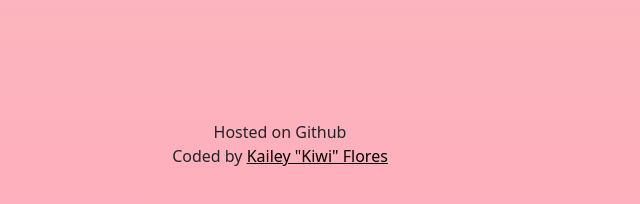
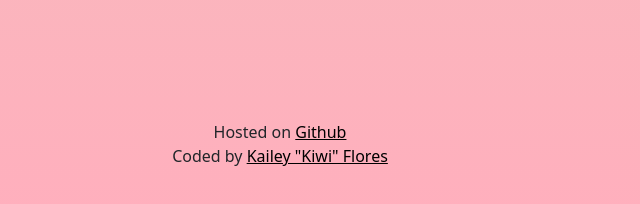
Before and after one commit to kiweeherman/Kiwi-Portfolio, a plain HTML site: page index.html in a window 1280 px wide. Shown: the part 2902-3106 px from the top of the page, 360-1000 px from the left. Drawn offline with nearby package versions, Linux system fonts and the light colour scheme.

Commit message:
Adding Github Link

```diff
--- a/index.html
+++ b/index.html
@@ -223,7 +223,11 @@
       </div>
     </div>
     <div style="padding: 50px; text-align: center">
-      Hosted on <a>Github</a> <br />
+      Hosted on
+      <a href="https://github.com/kiweeherman/Kiwi-Portfolio" target="_blank"
+        >Github</a
+      >
+      <br />
       Coded by
       <a href="www.linkedin.com/in/kiwi-flores" target="_blank"
         >Kailey "Kiwi" Flores</a
```
